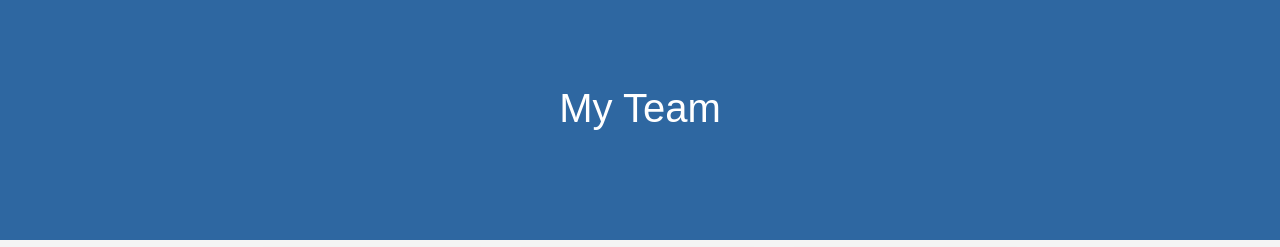
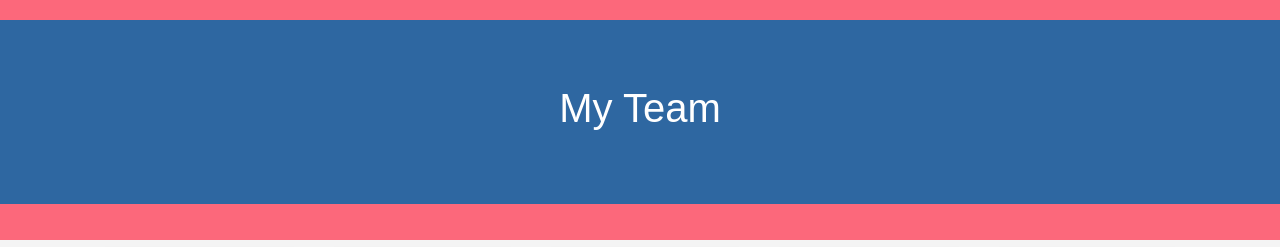
Before and after one commit to CodrinCarpovici/team-profile-generator, a website: page output/team.html in a window 1280 px wide. Shown: the top 247 px of the page. Drawn offline with nearby package versions, Linux system fonts and the light colour scheme.

Commit message:
modified output for more cases to be covered and finalized styling

```diff
--- a/assets/style.css
+++ b/assets/style.css
@@ -8,7 +8,7 @@ body {
 
 /*Header*/
 .container-fluid {
-  background-color: #2e67a1;
+  background-color: #fc687b;
   color: #ffffff;
   padding: 20px 0;
 }
```
Also changed, not shown: output/team.html.
